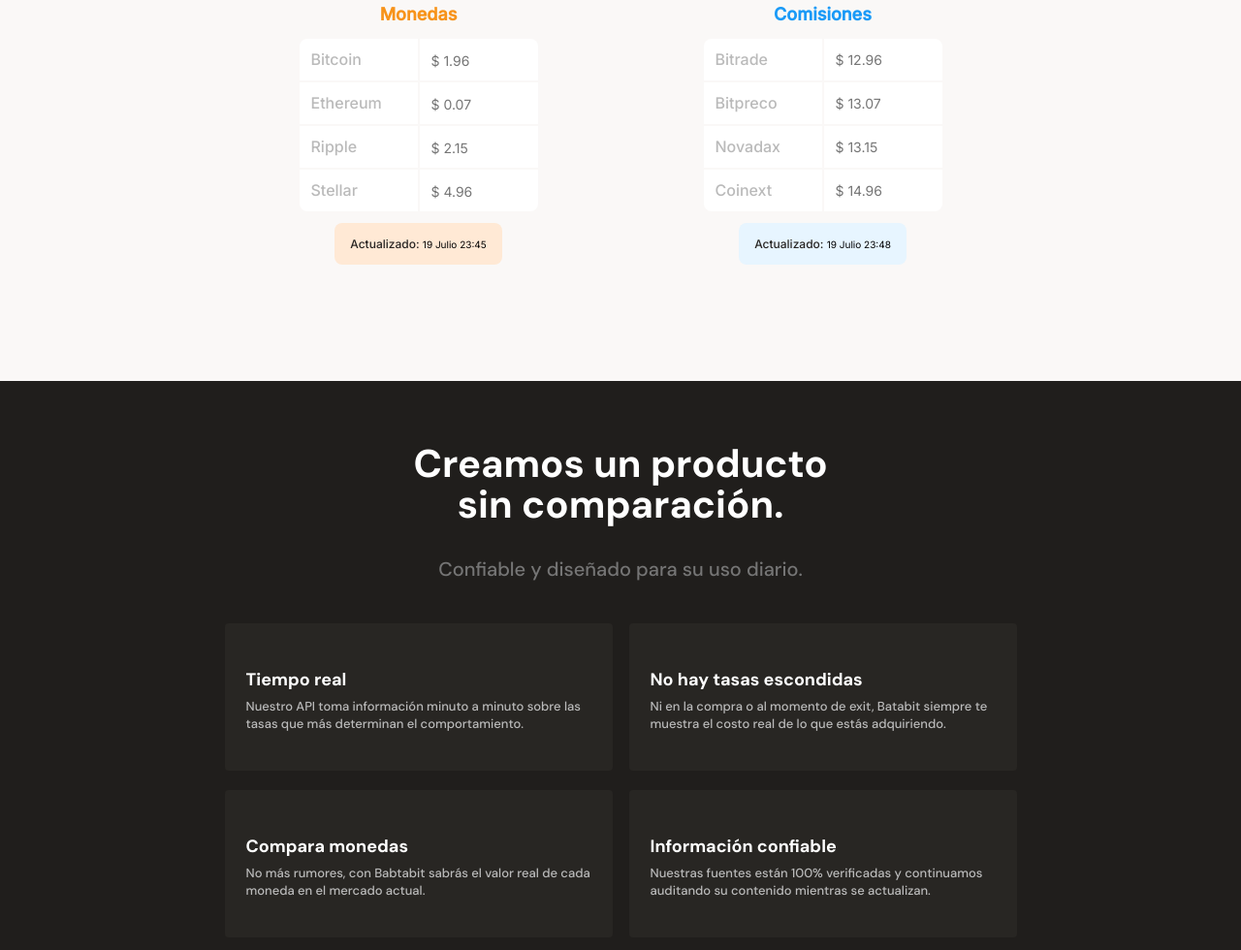
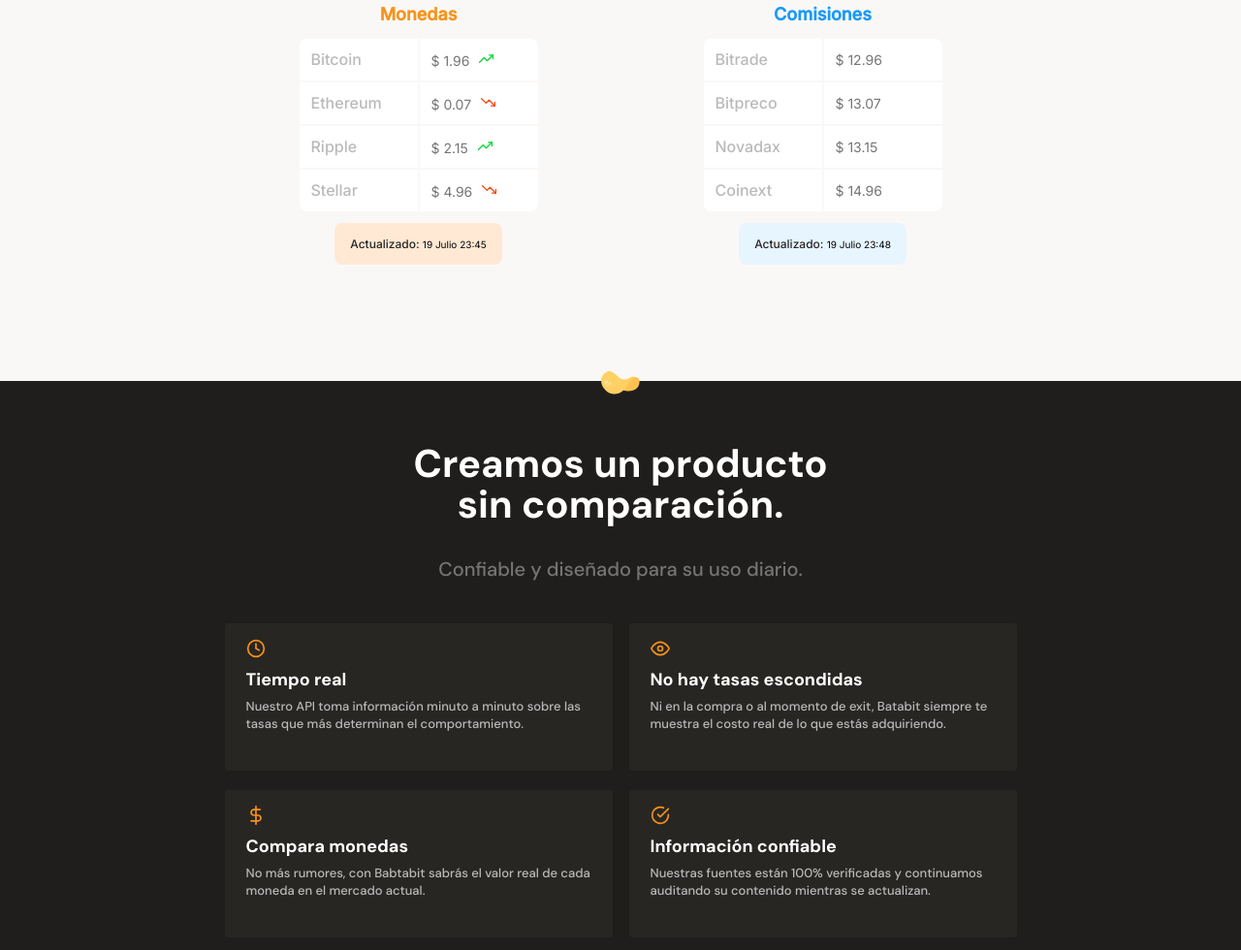
Before and after one commit to darwintnt/batabit-platzi, a website: page index.html in a window 1280 px wide. Shown: the part 975-1955 px from the top of the page at 97% size. Drawn offline with Linux system fonts and the light colour scheme.

Commit message:
correccion url imagenes css

```diff
--- a/css/app.css
+++ b/css/app.css
@@ -83,7 +83,7 @@
   width: 1.3rem;
   height: 0.8rem;
   margin-left: 1rem;
-  background-image: url("assets/icons/arrow-down.svg");
+  background-image: url("../assets/icons/arrow-down.svg");
 }
 main {
   width: 100%;
@@ -95,7 +95,7 @@
   height: 200px;
   margin: 0 auto;
   margin-bottom: 50px;
-  background-image: url("assets/images/bitcoin.svg");
+  background-image: url("../assets/images/bitcoin.svg");
   background-size: cover;
   background-position: center;
   background-repeat: no-repeat;
@@ -214,19 +214,19 @@
   margin-left: 1rem;
 }
 .currency-table--container .icon-up {
-  background-image: url("assets/icons/trending-up.svg");
+  background-image: url("../assets/icons/trending-up.svg");
   background-size: cover;
   background-position: center;
   background-repeat: no-repeat;
 }
 .currency-table--container .icon-down {
-  background-image: url("assets/icons/trending-down.svg");
+  background-image: url("../assets/icons/trending-down.svg");
   background-size: cover;
   background-position: center;
   background-repeat: no-repeat;
 }
 .separator {
-  background-image: url("assets/icons/separator.svg");
+  background-image: url("../assets/icons/separator.svg");
   background-size: cover;
   background-repeat: no-repeat;
   width: 40px;
@@ -278,16 +278,16 @@
   height: 2rem;
 }
 .card .clock {
-  background-image: url("assets/icons/clock.svg");
+  background-image: url("../assets/icons/clock.svg");
 }
 .card .eye {
-  background-image: url("assets/icons/eye.svg");
+  background-image: url("../assets/icons/eye.svg");
 }
 .card .dollar {
-  background-image: url("assets/icons/dollar-sign.svg");
+  background-image: url("../assets/icons/dollar-sign.svg");
 }
 .card .check {
-  background-image: url("assets/icons/check-circle.svg");
+  background-image: url("../assets/icons/check-circle.svg");
 }
 .card .card-title {
   color: var(--just-white);
@@ -307,7 +307,7 @@
   width: 100%;
   min-width: 320px;
   height: 387px;
-  background-image: url("assets/images/bitcoinbaby2x.webp");
+  background-image: url("../assets/images/bitcoinbaby2x.webp");
   background-size: cover;
   background-position: center;
   background-repeat: no-repeat;
@@ -407,7 +407,7 @@
   width: 20px;
   height: 20px;
   display: inline-block;
-  background-image: url("assets/icons/arrow-right.svg");
+  background-image: url("../assets/icons/arrow-right.svg");
   vertical-align: text-bottom;
 }
 footer {
```
